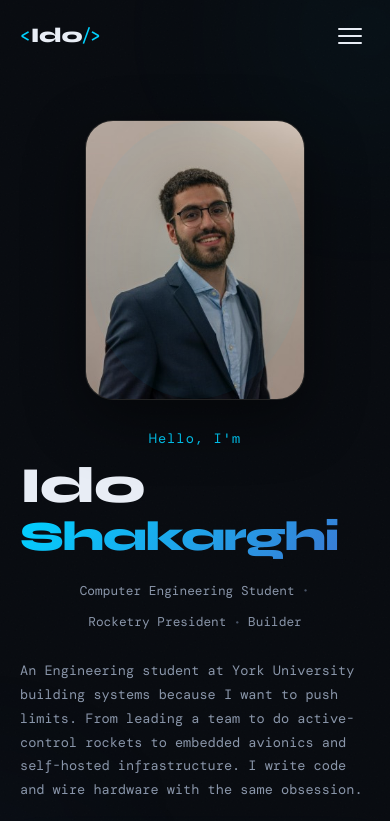
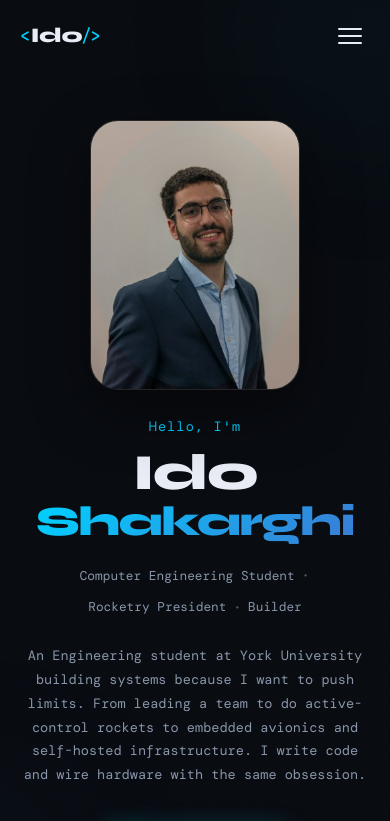
Before and after one commit to idoshakarghi/portfoliowebsite, a React (Vite) app: page / in a window 390 px wide. Shown: the top 821 px of the page. Built offline with nearby package versions, Linux system fonts and the light colour scheme; a web font is replaced by a local one.

Commit message:
buttons fixed

```diff
--- a/src/components/Hero.css
+++ b/src/components/Hero.css
@@ -1,30 +1,12 @@
 .hero {
-  min-height: auto;      /* remove full screen height */
-  height: auto;
-  padding: 90px 32px 20px; /* reduce bottom padding hard */
-}
-
-.hero__inner {
-  gap: 30px; /* tighter spacing inside */
-}
-
-.hero__bio {
-  margin-bottom: 20px;
-}
-
-.hero__actions {
-  margin-bottom: 0;
-}
-
-@media (max-width: 768px) {
-  .hero {
-    min-height: auto;
-    padding: 95px 20px 10px;
-  }
-
-  .hero__inner {
-    gap: 18px;
-  }
+  min-height: 100vh;
+  display: flex;
+  flex-direction: column;
+  align-items: center;
+  justify-content: center;
+  position: relative;
+  overflow: hidden;
+  padding: 100px 32px 60px;
 }
 
 /* Ambient blobs */
@@ -97,9 +79,9 @@
 
 .hero__name {
   font-family: var(--font-display);
-  font-size: clamp(2.8rem, 7vw, 6rem);
+  font-size: clamp(3.5rem, 9vw, 7rem);
   font-weight: 800;
-  line-height: 0.95;
+  line-height: 0.92;
   letter-spacing: -0.03em;
   color: var(--text-primary);
   margin-bottom: 20px;
@@ -365,36 +347,10 @@
 @media (max-width: 900px) {
   .hero__inner {
     grid-template-columns: 1fr;
-    text-align: center;   /* change from left to center */
-    gap: 28px;
-    justify-items: center; /* centers grid children */
-  }
-
-  .hero__greeting,
-  .hero__roles,
-  .hero__actions,
-  .hero__socials {
-    justify-content: center;
-  }
-
-  .hero__bio {
-    max-width: 100%;
-    margin-left: auto;
-    margin-right: auto;
+    text-align: left;
   }
 
   .hero__visual {
-    display: flex;
-    order: -1;
-    justify-content: center;
-  }
-
-  .hero__photo-frame {
-    width: 220px;
-    height: 280px;
-  }
-
-  .hero__stat-card {
     display: none;
   }
 }
@@ -433,34 +389,43 @@
   pointer-events: none;
   box-shadow: inset 0 0 80px rgba(0,210,255,0.08);
 }
-@media (max-width: 1280px) {
-  .hero__inner {
-    max-width: 950px;
-    grid-template-columns: 1fr 320px;
-    gap: 36px;
+
+
+/* Replace the existing @media (max-width: 900px) and @media (max-width: 480px) blocks with these: */
+
+/* REPLACE your current smaller-screen media queries with this */
+
+@media (max-width: 1100px) {
+  .hero {
+    min-height: 100vh;
+    padding: 140px 28px 50px; /* more room at top when entering */
+    justify-content: flex-start;
   }
 
-  .hero__name {
-    font-size: clamp(3rem, 7vw, 5.2rem);
+  .hero__inner {
+    grid-template-columns: 1fr;
+    gap: 26px;
+    text-align: center;
+    justify-items: center;
+    align-content: start;
   }
 
-  .hero__photo-frame {
-    width: 280px;
-    height: 350px;
+  .hero__content {
+    display: flex;
+    flex-direction: column;
+    align-items: center;
+  }
+
+  .hero__greeting,
+  .hero__roles {
+    justify-content: center;
   }
 
   .hero__bio {
-    max-width: 480px;
-  }
-}
-
-/* Replace the existing @media (max-width: 900px) and @media (max-width: 480px) blocks with these: */
-
-@media (max-width: 900px) {
-  .hero__inner {
-    grid-template-columns: 1fr;
-    text-align: left;
-    gap: 28px;
+    max-width: 640px;
+    margin-left: auto;
+    margin-right: auto;
+    text-align: center;
   }
 
   .hero__visual {
@@ -470,12 +435,31 @@
   }
 
   .hero__photo-frame {
-    width: 220px;
-    height: 280px;
+    width: 240px;
+    height: 300px;
   }
 
   .hero__stat-card {
     display: none;
+  }
+
+  .hero__scroll {
+    display: none;
+  }
+}
+
+@media (max-width: 768px) {
+  .hero {
+    padding: 125px 20px 30px;
+  }
+
+  .hero__name {
+    font-size: clamp(2.8rem, 13vw, 5rem);
+  }
+
+  .hero__photo-frame {
+    width: 210px;
+    height: 270px;
   }
 }
 
--- a/src/components/Hero.jsx
+++ b/src/components/Hero.jsx
@@ -5,6 +5,7 @@ import headshot from '../assets/headshot.jpg'
 export default function Hero() {
   return (
     <section className="hero" id="hero">
+      {/* Ambient background blobs */}
       <div className="hero__blob hero__blob--1" />
       <div className="hero__blob hero__blob--2" />
       <div className="hero__blob hero__blob--3" />
@@ -24,7 +25,7 @@ export default function Hero() {
             className="hero__name"
             initial={{ opacity: 0, y: 30 }}
             animate={{ opacity: 1, y: 0 }}
-            transition={{ delay: 0.35, duration: 0.7 }}
+            transition={{ delay: 0.35, duration: 0.7, ease: [0.4,0,0.2,1] }}
           >
             Ido
             <br />
@@ -63,7 +64,18 @@ export default function Hero() {
           >
             <a href="#projects" className="hero__btn hero__btn--primary">
               View Projects
+              <svg width="16" height="16" fill="none" stroke="currentColor" strokeWidth="2" viewBox="0 0 24 24">
+                <path d="M5 12h14M12 5l7 7-7 7"/>
+              </svg>
             </a>
+          </motion.div>
+
+          <motion.div
+            className="hero__socials"
+            initial={{ opacity: 0 }}
+            animate={{ opacity: 1 }}
+            transition={{ delay: 1, duration: 0.6 }}
+          >
           </motion.div>
         </div>
 
@@ -71,18 +83,65 @@ export default function Hero() {
           className="hero__visual"
           initial={{ opacity: 0, scale: 0.9 }}
           animate={{ opacity: 1, scale: 1 }}
-          transition={{ delay: 0.4, duration: 0.8 }}
+          transition={{ delay: 0.4, duration: 0.8, ease: [0.4,0,0.2,1] }}
         >
           <div className="hero__photo-frame">
-            <img
-              src={headshot}
-              alt="Ido Shakarghi"
-              className="hero__photo"
-            />
+           <img
+           src={headshot}
+          alt="Ido Shakarghi"
+          className="hero__photo"
+          />
             <div className="hero__photo-glow" />
+          </div>
+
+          <div className="hero__stat-card hero__stat-card--1">
+            <span className="hero__stat-value">2028</span>
+            <span className="hero__stat-label">Expected Grad</span>
+          </div>
+          <div className="hero__stat-card hero__stat-card--2">
+            <span className="hero__stat-value">🚀</span>
+            <span className="hero__stat-label">Arbalest President</span>
+          </div>
+          <div className="hero__stat-card hero__stat-card--3">
+            <span className="hero__stat-value">3+ years</span>
+            <span className="hero__stat-label">Frontend Dev</span>
           </div>
         </motion.div>
       </div>
+
+      <motion.a
+        href="#about"
+        className="hero__scroll"
+        initial={{ opacity: 0 }}
+        animate={{ opacity: 1 }}
+        transition={{ delay: 1.2 }}
+      >
+      </motion.a>
     </section>
   )
 }
+
+function GithubIcon() {
+  return (
+    <svg width="16" height="16" fill="currentColor" viewBox="0 0 24 24">
+      <path d="M12 0C5.37 0 0 5.37 0 12c0 5.3 3.44 9.8 8.2 11.38.6.11.82-.26.82-.58v-2.03c-3.34.73-4.04-1.61-4.04-1.61-.54-1.38-1.33-1.75-1.33-1.75-1.09-.74.08-.73.08-.73 1.2.09 1.84 1.24 1.84 1.24 1.07 1.83 2.8 1.3 3.49 1 .11-.78.42-1.3.76-1.6-2.67-.3-5.47-1.33-5.47-5.93 0-1.31.47-2.38 1.24-3.22-.13-.3-.54-1.52.12-3.18 0 0 1.01-.32 3.3 1.23a11.5 11.5 0 0 1 3-.4 11.5 11.5 0 0 1 3 .4c2.29-1.55 3.3-1.23 3.3-1.23.66 1.66.25 2.88.12 3.18.77.84 1.24 1.91 1.24 3.22 0 4.61-2.81 5.63-5.48 5.92.43.37.81 1.1.81 2.22v3.29c0 .32.21.7.82.58C20.56 21.8 24 17.3 24 12 24 5.37 18.63 0 12 0z"/>
+    </svg>
+  )
+}
+
+function LinkedInIcon() {
+  return (
+    <svg width="16" height="16" fill="currentColor" viewBox="0 0 24 24">
+      <path d="M20.45 20.45h-3.55v-5.57c0-1.33-.03-3.04-1.85-3.04-1.85 0-2.13 1.44-2.13 2.94v5.67H9.36V9h3.41v1.56h.05c.47-.9 1.64-1.85 3.37-1.85 3.61 0 4.27 2.37 4.27 5.46v6.28zM5.34 7.43a2.06 2.06 0 1 1 0-4.12 2.06 2.06 0 0 1 0 4.12zm1.78 13.02H3.56V9h3.56v11.45zM22.22 0H1.77C.79 0 0 .77 0 1.73v20.54C0 23.23.79 24 1.77 24h20.45C23.2 24 24 23.23 24 22.27V1.73C24 .77 23.2 0 22.22 0z"/>
+    </svg>
+  )
+}
+
+function MailIcon() {
+  return (
+    <svg width="16" height="16" fill="none" stroke="currentColor" strokeWidth="2" viewBox="0 0 24 24">
+      <path d="M4 4h16c1.1 0 2 .9 2 2v12c0 1.1-.9 2-2 2H4c-1.1 0-2-.9-2-2V6c0-1.1.9-2 2-2z"/>
+      <polyline points="22,6 12,13 2,6"/>
+    </svg>
+  )
+}
```
